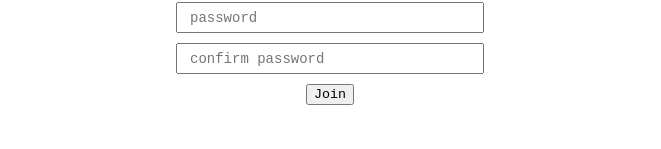
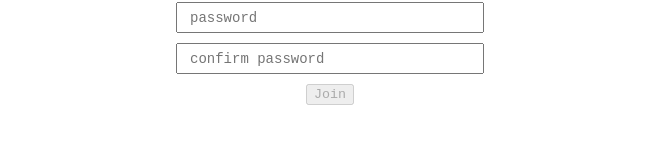
Before and after one commit to CengAmat/snapper, a React (Create React App) app in the folder client/: page /join in a window 1280 px wide. Shown: the part 151-300 px from the top of the page, without its empty margins (310-971 px from the left). Built offline with nearby package versions, Linux system fonts and the light colour scheme.

Commit message:
Form Validation

```diff
--- a/client/src/components/pages/Join.js
+++ b/client/src/components/pages/Join.js
@@ -18,6 +18,12 @@ class Join extends Component {
     this.setState({
       [name]: value
     })
+  };
+
+  formValidate = () => {
+    const { username, password, passwordConfirm } = this.state;
+    const isInvalid = !username || !password || !passwordConfirm || password !== passwordConfirm;
+    return isInvalid;
   };
 
   onSubmit = ( e, createUser )=> {
@@ -45,7 +51,7 @@ class Join extends Component {
               <input name="passwordConfirm" onChange={this.onChange} type="password" placeholder="confirm password" />
             </label>
             <label>
-              <button>Join</button>
+              <button disabled={ loading || this.formValidate() }>Join</button>
             </label>
             { loading && <div>loading...</div>}
             { error && <Error error={error}/>}
```
